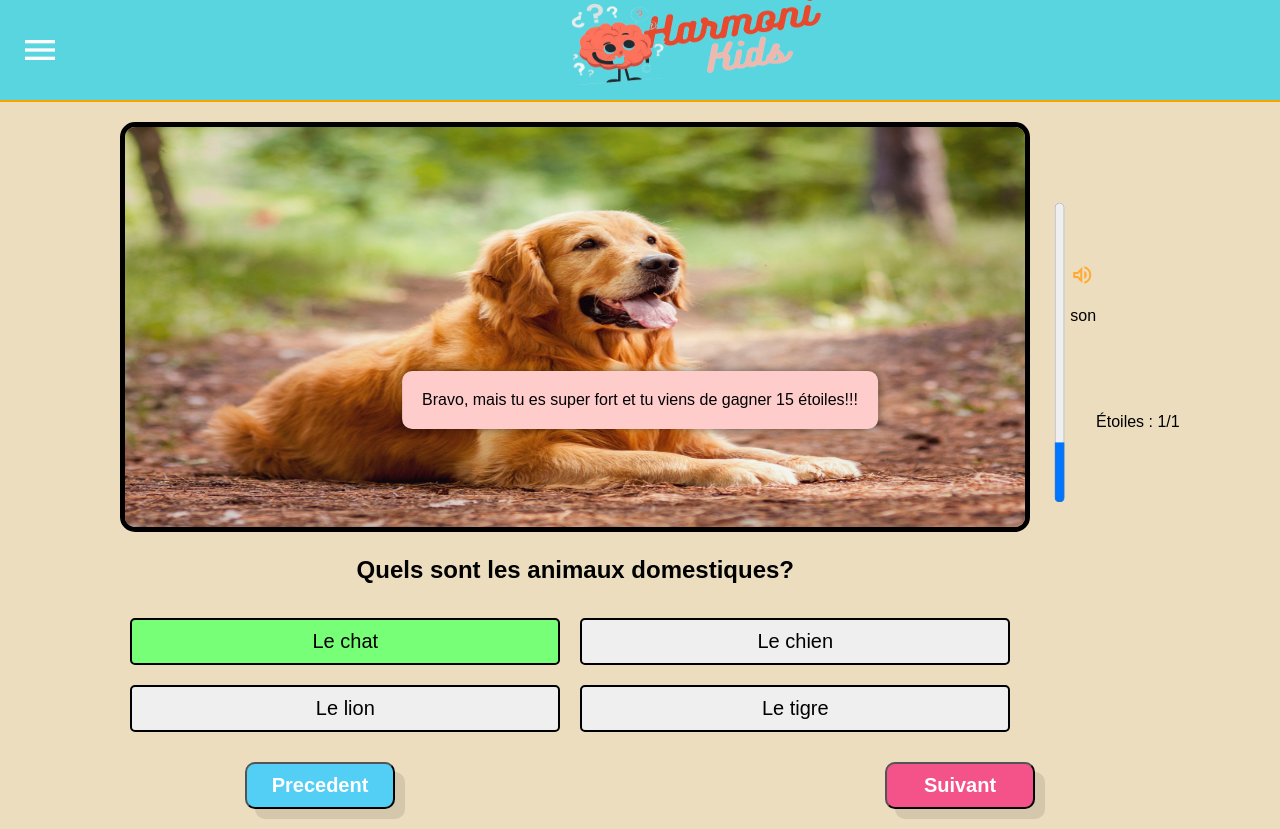
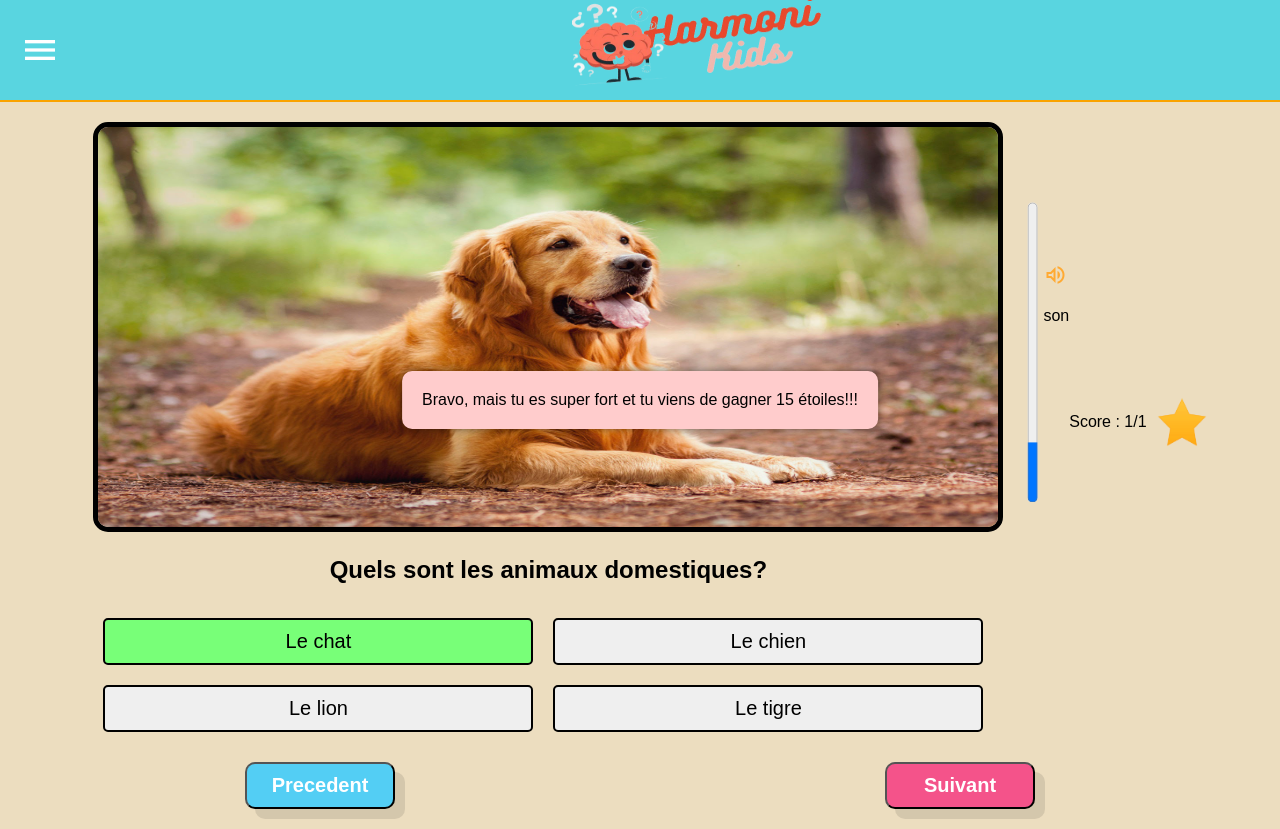
Before and after one commit to AlbanFALCOZ/Harmonikids, an Angular app in the folder front-end/: page /question-list in a window 1280 px wide. Both pictures are taken after a click on the button "Le chat". Built offline with nearby package versions, Linux system fonts and the light colour scheme; a web font is replaced by a local one.

Commit message:
Ajout du nombre du nombre de bonnes réponses choisies qui s'affiche #42

```diff
--- a/front-end/src/app/questions/question-list/question-list.component.html
+++ b/front-end/src/app/questions/question-list/question-list.component.html
@@ -44,7 +44,13 @@
     </div>
   </div>
 
-  <div>Étoiles : {{ numberOfCorrectAnswers}}/{{ numberOfQuestionsAnswered }}</div>
+  <div class="Score">
+    <div>Score : {{ numberOfCorrectAnswers}}/{{ numberOfQuestionsAnswered }}</div>
+  </div>
+  <div>
+    <img class="stars" src="assets/img/star.png" *ngFor="let item of generateArray(numberOfCorrectAnswers)" width="50px"
+      height="50px">
+  </div>
 
 
 </div>
--- a/front-end/src/app/questions/question-list/question-list.component.scss
+++ b/front-end/src/app/questions/question-list/question-list.component.scss
@@ -66,3 +66,13 @@ progress {
   cursor: pointer;
 
 }
+
+.score {
+  display: flex;
+  margin-left: 150px;
+}
+
+.stars {
+  margin-left: 10px;
+  display: flex;
+}
--- a/front-end/src/app/questions/question-list/question-list.component.ts
+++ b/front-end/src/app/questions/question-list/question-list.component.ts
@@ -50,6 +50,9 @@ export class QuestionListComponent implements OnInit {
     }
   }
 
-
+  generateArray(num: number): any[] {
+    if (num > 12) num = 12;
+    return Array(num);
+  }
 
 }
```
